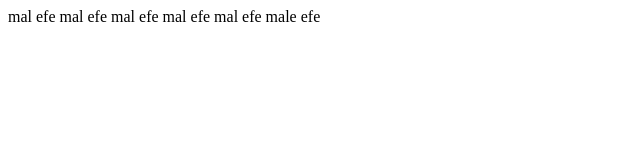
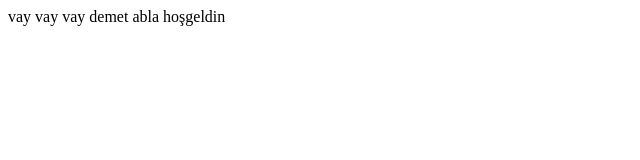
Before and after one commit to kimiarioxogit/derswebsite, a plain HTML site: page index.html in a window 1280 px wide. Shown: the whole page, without its empty margins (0-640 px from the left). Drawn offline with Linux system fonts and the light colour scheme.

Commit message:
vayvayvay

```diff
--- a/index.html
+++ b/index.html
@@ -6,6 +6,6 @@
     <title>Document</title>
 </head>
 <body>
-    mal efe mal efe mal efe mal efe mal efe male efe
+    vay vay vay demet abla hoşgeldin
 </body>
 </html>
```
